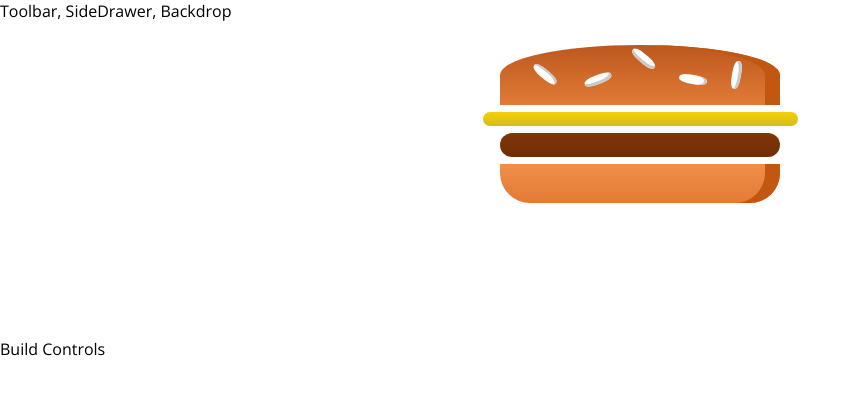
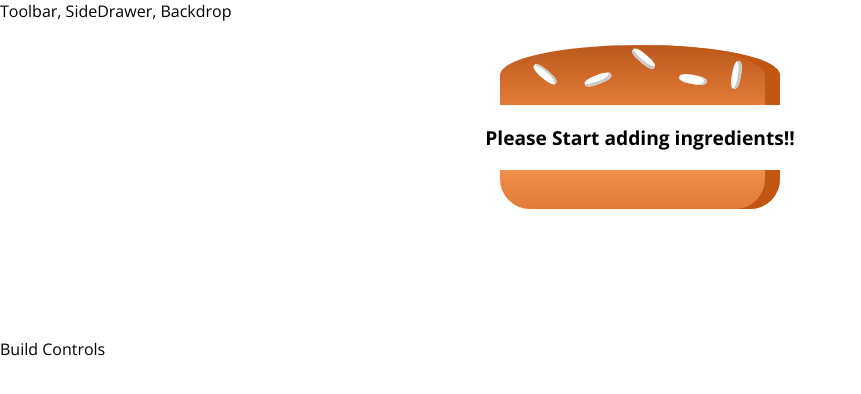
Before and after one commit to uoon-dev/react-burger, a React (Create React App) app: page / in a window 1280 px wide. Shown: the top 394 px of the page, without its empty margins (0-861 px from the left). Built offline with nearby package versions, Linux system fonts and the light colour scheme.

Commit message:
pass data BugerBuilder to Buger

```diff
--- a/src/components/Burger/Burger.js
+++ b/src/components/Burger/Burger.js
@@ -4,11 +4,22 @@
 import BurgerIngredient from './BurgerIngredirent/BurgerIngredient';
 
 const burger = props => {
+    let transformedIngredients = Object.keys(props.ingredients)
+        .map(igKey => {
+            return [...Array(props.ingredients[igKey])].map((_, i) => {
+                return <BurgerIngredient key={igKey + 1} type={igKey} />
+            }) //[,]
+        })
+        .reduce((arr, el) => {
+            return arr.concat(el);
+        }, [])
+    if (transformedIngredients.length === 0) {
+        transformedIngredients = <p>Please Start adding ingredients!!</p>
+    }
     return (
         <div className={classes.Burger}>
             <BurgerIngredient type="bread-top"/>
-            <BurgerIngredient type="cheese"/>
-            <BurgerIngredient type="meat"/>
+            {transformedIngredients}
             <BurgerIngredient type="bread-bottom"/>
         </div>
     );
--- a/src/containers/BurgerBuilder/BurgerBuilder.js
+++ b/src/containers/BurgerBuilder/BurgerBuilder.js
@@ -4,10 +4,23 @@
 import Burger from '../../components/Burger/Burger';
 
 class BurgerBuilder extends Component {
+    // constructor(props) {
+    //     super(props);
+    //     this.state = {...}
+    // }
+    state = {
+        ingredients: {
+            salad: 0,
+            bacon: 0,
+            cheese: 0,
+            meat: 0
+        }
+    }
+
     render() {
         return (
             <Auxiliary>
-                <Burger />
+                <Burger ingredients={this.state.ingredients} />
                 <div>Build Controls</div>
             </Auxiliary>
         );
```
